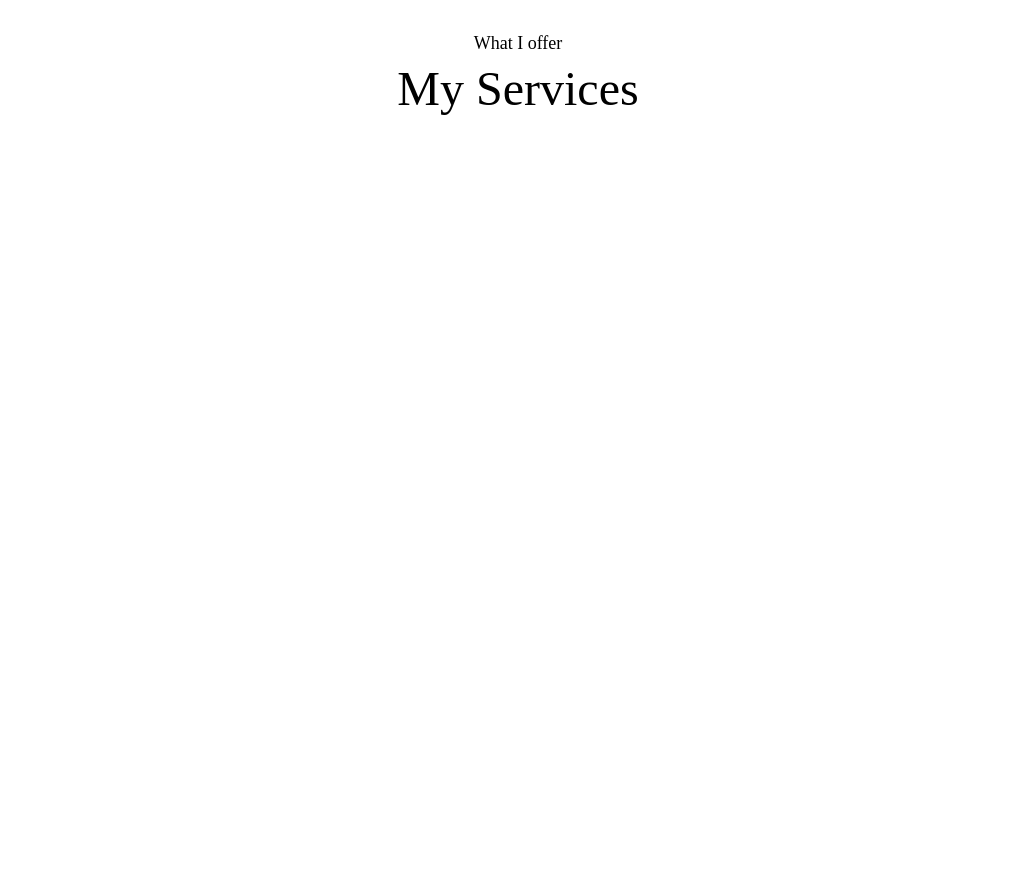
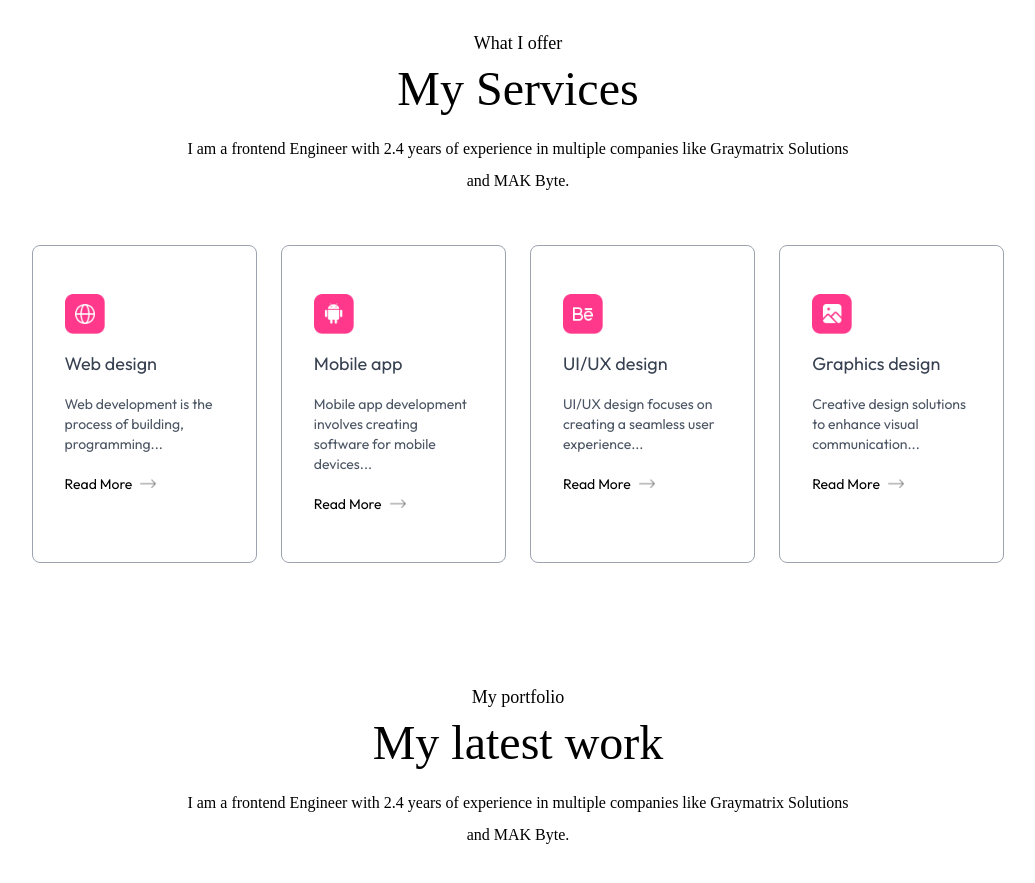
Before and after one commit to OvaisSharif/Portfolio, a Next.js app: page / in a window 1280 px wide. Shown: the part 1620-2503 px from the top of the page, without its empty margins (122-1157 px from the left). Before the commit the page ends 1773 px from the top, so only its background shows below. Built offline with nearby package versions, Linux system fonts and the light colour scheme; a web font is replaced by a local one.

Commit message:
created my services section

```diff
--- a/app/components/Services.jsx
+++ b/app/components/Services.jsx
@@ -1,10 +1,31 @@
 import React from 'react'
+import { assets,serviceData } from '@/assets/assets'
+import Image from 'next/image'
+import Link from 'next/link'
 
 const Services = () => {
   return (
     <div id='services' className='w-full px-[12%] py-10 scroll-mt-20'>
        <h4 className='text-center mb-2 text-lg font-Ovo'>What I offer</h4>
        <h2 className='text-center text-5xl font-Ovo'>My Services</h2>
+
+       <p className='text-center max-w-2xl mx-auto mt-5 mb-12 font-Ovo'>
+        I am a frontend Engineer with 2.4 years of experience in multiple
+         companies like Graymatrix Solutions and MAK Byte.</p>
+
+        <div className='grid grid-cols-auto gap-6 my-10'>
+          {
+            serviceData.map(({icon,title,description,link},index)=>(
+              <div key={index} className='border border-gray-400 rounded-lg px-8 py-12 hover:shadow-black
+              cursor-pointer hover:bg-lightHover hover:-translate-y-1 duration-500'>
+                <Image src={icon} alt='' className="w-10"/>
+                <h3 className='text-lg my-4 text-gray-700'>{title}</h3>
+                <p className='text-sm text-gray-600 leading-5'>{description}</p>
+                <Link href={link} className='flex items-center gap-2 text-sm mt-5'>Read More <Image src={assets.right_arrow} className='w-4' alt=''/></Link>
+              </div>
+            ))
+          }
+        </div>
     </div>
   )
 }
--- /dev/null
+++ b/app/components/Works.jsx
@@ -0,0 +1,16 @@
+import React from 'react'
+
+const Works = () => {
+  return (
+    <div id='work' className='w-full px-[12%] py-10 scroll-mt-20'>
+      <h4 className='text-center mb-2 text-lg font-Ovo'>My portfolio</h4>
+       <h2 className='text-center text-5xl font-Ovo'>My latest work</h2>
+
+       <p className='text-center max-w-2xl mx-auto mt-5 mb-12 font-Ovo'>
+        I am a frontend Engineer with 2.4 years of experience in multiple
+         companies like Graymatrix Solutions and MAK Byte.</p>
+    </div>
+  )
+}
+
+export default Works
--- a/app/page.js
+++ b/app/page.js
@@ -3,6 +3,7 @@ import About from "./components/About";
 import Header from "./components/Header";
 import Navbar from "./components/Navbar";
 import Services from "./components/Services";
+import Works from "./components/Works";
 
 export default function Home() {
   return (
@@ -11,6 +12,7 @@ export default function Home() {
    <Header/>
    <About/>
    <Services/>
+   <Works/>
    </>
   );
 }
--- a/tailwind.config.mjs
+++ b/tailwind.config.mjs
@@ -21,6 +21,9 @@ export default {
       boxShadow: {
         'black':'4px 4px 0 #000',
         'white':'4px 4px 0 #fff',
+      },
+      gridTemplateColumns: {
+        'auto':'repeat(auto-fit, minmax(200px,1fr))'
       }
     },
   },
```
